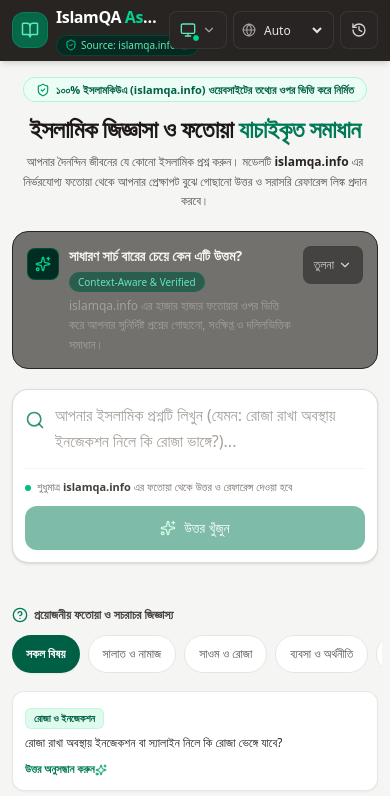
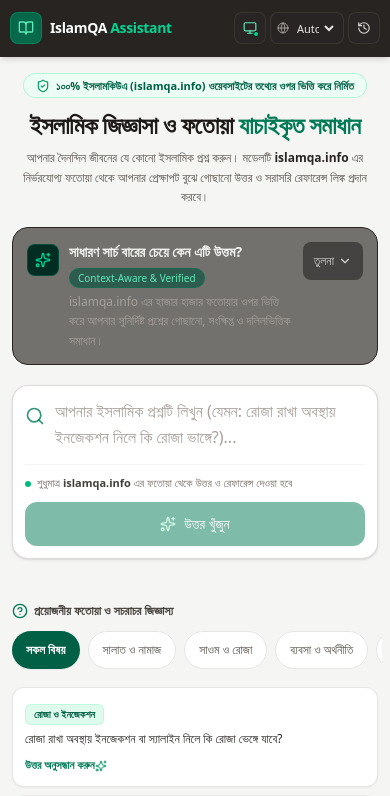
Before and after one commit to imran-shorif/IslamQA_Assistant, a React (Vite) app: page / in a window 390 px wide. Shown: the top 796 px of the page. Built offline with nearby package versions, Linux system fonts and the light colour scheme.

Commit message:
style: refine header and theme toggle layout
Update component sizing, padding, and iconography for a more compact and consistent mobile layout.

```diff
--- a/src/components/Header.tsx
+++ b/src/components/Header.tsx
@@ -25,37 +25,36 @@
 }) => {
   return (
     <header className="sticky top-0 z-30 bg-stone-900/95 dark:bg-black/95 backdrop-blur-md text-stone-100 border-b border-stone-800 dark:border-stone-850 shadow-md transition-colors duration-200">
-      <div className="max-w-6xl mx-auto px-3 sm:px-6 h-15 sm:h-16 flex items-center justify-between gap-2">
+      <div className="max-w-6xl mx-auto px-2.5 sm:px-6 h-14 sm:h-16 flex items-center justify-between gap-1.5 sm:gap-4">
         {/* Logo and Brand */}
-        <div className="flex items-center gap-2 sm:gap-3 min-w-0">
+        <div className="flex items-center gap-2 sm:gap-2.5 min-w-0">
           {/* Logo icon (Home redirect) */}
           <a
             href="/"
             onClick={onHomeClick}
-            className="w-9 h-9 sm:w-10 sm:h-10 rounded-xl bg-emerald-700/80 border border-emerald-500/30 flex items-center justify-center text-emerald-100 shadow-inner hover:bg-emerald-600 active:scale-95 transition-all shrink-0 focus:outline-none focus-visible:ring-2 focus-visible:ring-emerald-400"
+            className="w-8 h-8 sm:w-9 sm:h-9 rounded-lg sm:rounded-xl bg-emerald-700/80 border border-emerald-500/30 flex items-center justify-center text-emerald-100 shadow-inner hover:bg-emerald-600 active:scale-95 transition-all shrink-0 focus:outline-none focus-visible:ring-2 focus-visible:ring-emerald-400"
             title="মূল পাতায় ফিরে যান (Go to Home)"
           >
-            <BookOpen className="w-4.5 h-4.5 sm:w-5 sm:h-5 text-emerald-300" />
+            <BookOpen className="w-4 h-4 sm:w-4.5 sm:h-4.5 text-emerald-300" />
           </a>
 
-          <div className="min-w-0">
-            <div className="flex items-center gap-1.5 sm:gap-2 flex-wrap">
-              {/* Brand title (Home redirect) */}
+          <div className="min-w-0 flex items-center gap-2">
+            {/* Brand title (Home redirect) - Guaranteed never truncated */}
             <a
               href="/"
               onClick={onHomeClick}
-                className="font-bold text-base sm:text-lg tracking-tight text-white hover:text-emerald-300 transition-colors focus:outline-none focus-visible:ring-2 focus-visible:ring-emerald-400 rounded truncate"
+              className="font-bold text-sm sm:text-base md:text-lg tracking-tight text-white hover:text-emerald-300 transition-colors focus:outline-none focus-visible:ring-2 focus-visible:ring-emerald-400 rounded whitespace-nowrap"
               title="মূল পাতায় ফিরে যান (Go to Home)"
             >
               IslamQA <span className="text-emerald-400 font-semibold">Assistant</span>
             </a>
 
-              {/* Source Link (redirects to islamqa.info) */}
+            {/* Source Link (redirects to islamqa.info) - Shown on sm and larger */}
             <a
               href="https://islamqa.info"
               target="_blank"
               rel="noopener noreferrer"
-                className="inline-flex items-center gap-1 text-[10px] sm:text-[11px] font-medium px-2 py-0.5 rounded-full bg-emerald-950/80 text-emerald-300 border border-emerald-800/50 hover:bg-emerald-900 hover:border-emerald-600 hover:text-emerald-100 active:scale-95 transition-all focus:outline-none focus-visible:ring-2 focus-visible:ring-emerald-400 cursor-pointer shrink-0"
+              className="hidden sm:inline-flex items-center gap-1 text-[10px] sm:text-[11px] font-medium px-2 py-0.5 rounded-full bg-emerald-950/80 text-emerald-300 border border-emerald-800/50 hover:bg-emerald-900 hover:border-emerald-600 hover:text-emerald-100 active:scale-95 transition-all focus:outline-none focus-visible:ring-2 focus-visible:ring-emerald-400 cursor-pointer shrink-0"
               title="ইসলামকিউএ ওয়েবসাইট ভিজিট করুন (islamqa.info)"
             >
               <ShieldCheck className="w-3 h-3 text-emerald-400 shrink-0" />
@@ -63,14 +62,10 @@
               <ExternalLink className="w-2.5 h-2.5 text-emerald-400/80" />
             </a>
           </div>
-            <p className="text-[11px] text-stone-400 hidden md:block truncate">
-              বিশুদ্ধ ইসলামিক ফতোয়া ও গবেষণালব্ধ সমাধান
-            </p>
-          </div>
         </div>
 
-        {/* Action Controls */}
-        <div className="flex items-center gap-1.5 sm:gap-2 shrink-0">
+        {/* Action Controls - Compact on mobile */}
+        <div className="flex items-center gap-1 sm:gap-2 shrink-0">
           {/* Theme Mode Activation Button (System, Light, Dark) */}
           <ThemeToggle
             theme={theme}
@@ -78,16 +73,16 @@
             onThemeChange={onThemeChange}
           />
 
-          {/* Language selector */}
-          <div className="relative flex items-center bg-stone-800/90 hover:bg-stone-750 border border-stone-700/70 rounded-lg px-2 py-1.5 min-h-[38px] text-xs transition-colors">
-            <Globe className="w-3.5 h-3.5 text-stone-400 shrink-0 mr-1" />
+          {/* Language selector - Compact on mobile */}
+          <div className="relative flex items-center bg-stone-800/90 hover:bg-stone-750 border border-stone-700/70 rounded-lg px-1.5 sm:px-2 h-8 sm:h-9 text-xs transition-colors shrink-0">
+            <Globe className="w-3 h-3 sm:w-3.5 sm:h-3.5 text-stone-400 shrink-0 mr-1" />
             <select
               value={language}
               onChange={(e) =>
                 onLanguageChange(e.target.value as "auto" | "bn" | "en" | "ar")
               }
               aria-label="Select preferred language"
-              className="bg-transparent text-stone-200 text-xs font-medium focus:outline-none cursor-pointer pr-1 max-w-[65px] sm:max-w-none"
+              className="bg-transparent text-stone-200 text-[11px] sm:text-xs font-medium focus:outline-none cursor-pointer pr-0.5 max-w-[44px] sm:max-w-none"
             >
               <option value="auto" className="bg-stone-900 text-stone-200">
                 Auto
@@ -104,18 +99,18 @@
             </select>
           </div>
 
-          {/* History button */}
+          {/* History button - Compact icon button on mobile with absolute badge */}
           <button
             id="history-toggle-btn"
             onClick={onOpenHistory}
-            className="flex items-center justify-center gap-1.5 min-h-[38px] min-w-[38px] px-2.5 sm:px-3 py-1.5 rounded-lg bg-stone-800 hover:bg-stone-700 active:scale-95 text-stone-200 text-xs font-medium transition-all border border-stone-700/60 focus:outline-none focus-visible:ring-2 focus-visible:ring-emerald-400 cursor-pointer"
+            className="relative flex items-center justify-center h-8 w-8 sm:w-auto sm:h-9 sm:px-2.5 rounded-lg bg-stone-800 hover:bg-stone-700 active:scale-95 text-stone-200 text-xs font-medium transition-all border border-stone-700/60 focus:outline-none focus-visible:ring-2 focus-visible:ring-emerald-400 cursor-pointer shrink-0"
             title="পূর্ববর্তী প্রশ্ন ও ফতোয়া (History)"
             aria-label="Past Queries History"
           >
-            <History className="w-4 h-4 text-stone-300" />
-            <span className="hidden sm:inline">ইতিহাস</span>
+            <History className="w-3.5 h-3.5 sm:w-4 sm:h-4 text-stone-300" />
+            <span className="hidden sm:inline sm:ml-1.5">ইতিহাস</span>
             {historyCount > 0 && (
-              <span className="px-1.5 py-0.5 rounded-full bg-emerald-600 text-[10px] text-white font-bold leading-none">
+              <span className="absolute -top-1 -right-1 sm:static sm:ml-1.5 min-w-[15px] h-3.5 sm:h-4 px-1 rounded-full bg-emerald-600 text-[9px] sm:text-[10px] text-white font-bold flex items-center justify-center leading-none shadow-xs">
                 {historyCount}
               </span>
             )}
--- a/src/components/ThemeToggle.tsx
+++ b/src/components/ThemeToggle.tsx
@@ -65,15 +65,15 @@
     if (theme === "system") {
       return (
         <span className="relative flex items-center justify-center">
-          <Monitor className="w-4 h-4 text-emerald-300" />
-          <span className="absolute -bottom-1 -right-1 w-2 h-2 rounded-full bg-emerald-400 border border-stone-900" />
+          <Monitor className="w-3.5 h-3.5 sm:w-4 sm:h-4 text-emerald-300" />
+          <span className="absolute -bottom-0.5 -right-0.5 w-1.5 h-1.5 sm:w-2 sm:h-2 rounded-full bg-emerald-400 border border-stone-900" />
         </span>
       );
     }
     if (theme === "dark") {
-      return <Moon className="w-4 h-4 text-amber-300" />;
+      return <Moon className="w-3.5 h-3.5 sm:w-4 sm:h-4 text-amber-300" />;
     }
-    return <Sun className="w-4 h-4 text-amber-400" />;
+    return <Sun className="w-3.5 h-3.5 sm:w-4 sm:h-4 text-amber-400" />;
   };
 
   const getLabel = () => {
@@ -113,14 +113,14 @@
           aria-expanded={isOpen}
           aria-haspopup="true"
           title={`বর্তমান থিম: ${getLabel()} (ক্লিক করে থিম পরিবর্তন করুন)`}
-          className="flex items-center gap-1.5 min-h-[38px] px-2.5 sm:px-3 py-1.5 rounded-lg bg-stone-800 hover:bg-stone-700 active:bg-stone-600 active:scale-95 text-stone-200 text-xs font-medium transition-all border border-stone-700/60 focus:outline-none focus-visible:ring-2 focus-visible:ring-emerald-400 cursor-pointer shadow-xs"
+          className="flex items-center justify-center gap-1 h-8 w-8 sm:w-auto sm:h-9 sm:px-2.5 rounded-lg bg-stone-800 hover:bg-stone-700 active:bg-stone-600 active:scale-95 text-stone-200 text-xs font-medium transition-all border border-stone-700/60 focus:outline-none focus-visible:ring-2 focus-visible:ring-emerald-400 cursor-pointer shadow-xs shrink-0"
         >
           {getButtonIcon()}
-          <span className="hidden md:inline font-medium">
+          <span className="hidden md:inline font-medium text-xs">
             {theme === "system" ? "ডিভাইস" : theme === "dark" ? "ডার্ক" : "লাইট"}
           </span>
           <ChevronDown
-            className={`w-3.5 h-3.5 text-stone-400 transition-transform duration-200 ${
+            className={`w-3 h-3 sm:w-3.5 sm:h-3.5 text-stone-400 hidden sm:inline-block transition-transform duration-200 ${
               isOpen ? "rotate-180" : ""
             }`}
           />
```
Lines whose indentation alone changed are shown as unchanged.
